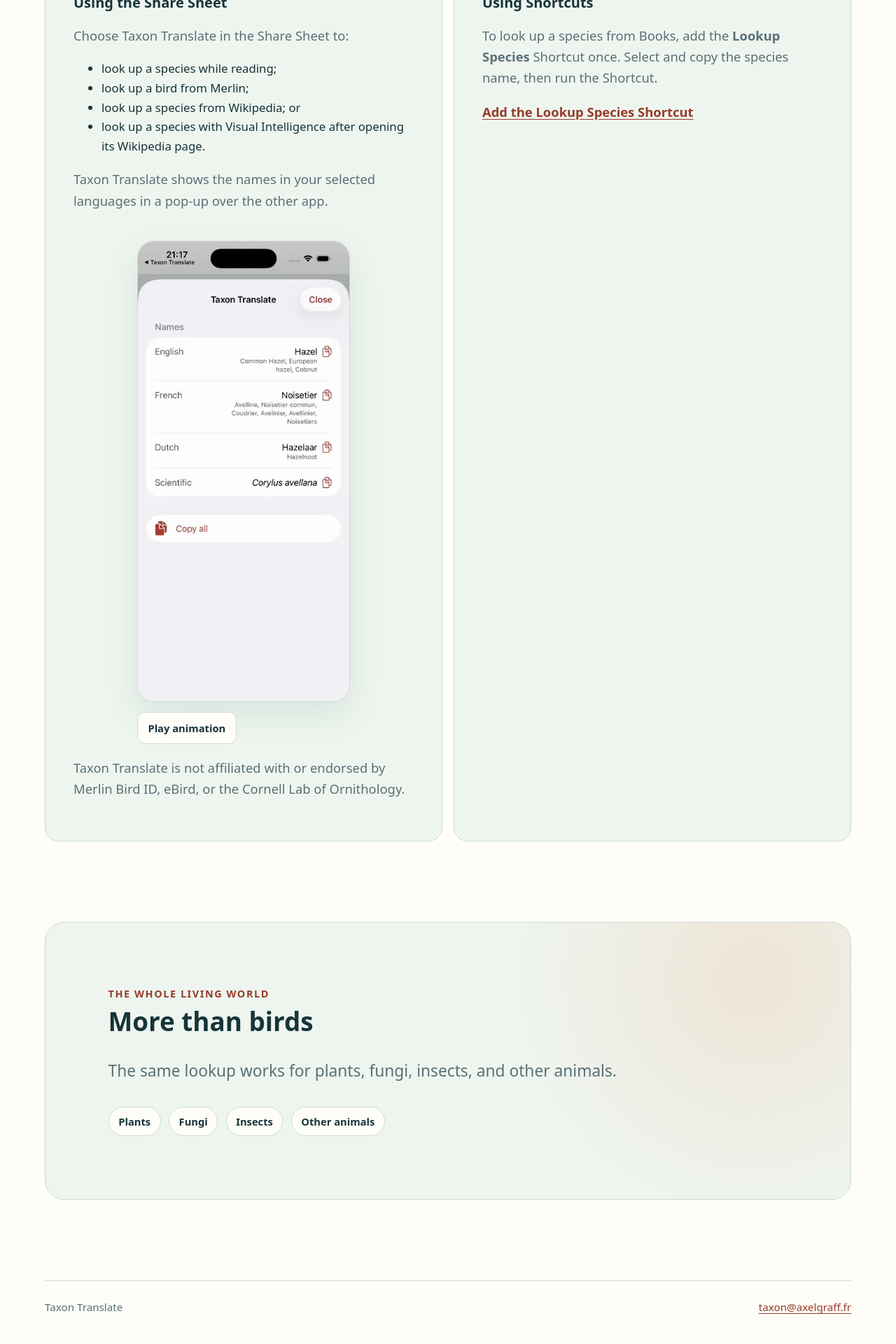
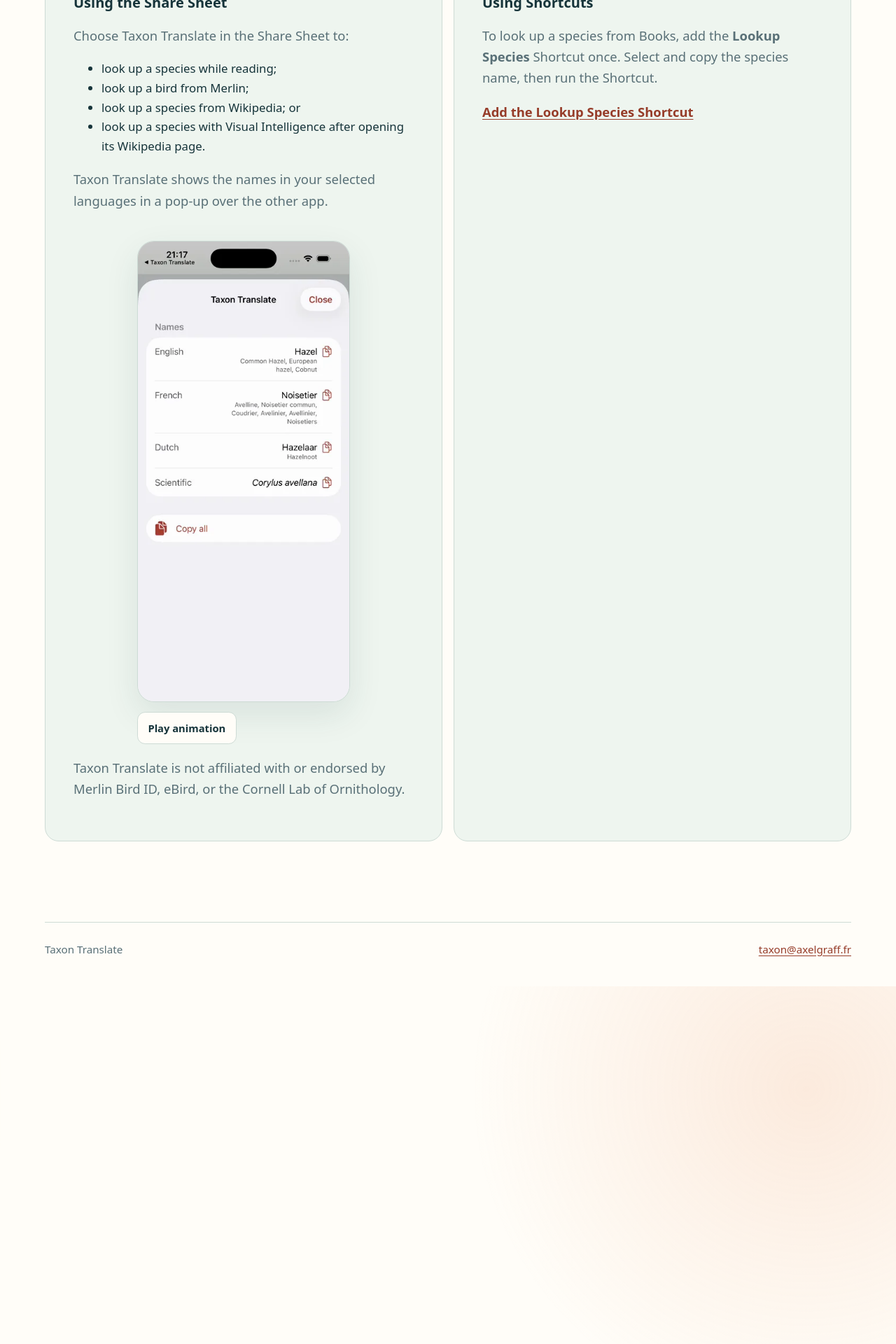
Before and after one commit to axel58170/taxon-site, a Jekyll site: the page built from website/index.md, in a window 1280 px wide. Shown: the part 2254-4174 px from the top of the page at 70% size. Built offline with Jekyll 4.4.1, drawn with Linux system fonts in a browser that asks for light colours.

Commit message:
Remove redundant living-world section
The homepage hero already establishes the app's biological scope, so remove the repeated prose, pills, and unused styles.

```diff
--- a/website/assets/site.css
+++ b/website/assets/site.css
@@ -173,14 +173,12 @@
 .workflow-section,
 .story-grid,
 .interface-section,
-.ways-section,
-.beyond-birds {
+.ways-section {
   margin-block: clamp(4rem, 9vw, 8rem);
 }
 
 .section-copy h2,
-.workflow-copy h2,
-.beyond-birds h2 {
+.workflow-copy h2 {
   margin-top: 0;
 }
 
@@ -263,38 +261,6 @@
 .short-story p {
   color: var(--muted);
   font-size: clamp(1.02rem, 2vw, 1.15rem);
-}
-
-.beyond-birds {
-  max-width: none;
-  padding: clamp(2.5rem, 7vw, 6rem);
-  border: 1px solid var(--line);
-  border-radius: 1.75rem;
-  background:
-    radial-gradient(circle at 88% 20%, rgb(236 151 100 / 18%), transparent 22rem),
-    var(--soft);
-}
-
-.beyond-birds > p:not(.eyebrow, .organism-examples) {
-  max-width: 48rem;
-  color: var(--muted);
-  font-size: clamp(1.15rem, 2.5vw, 1.42rem);
-}
-
-.organism-examples {
-  display: flex;
-  flex-wrap: wrap;
-  gap: 0.7rem;
-  margin: 2rem 0 0;
-}
-
-.organism-examples span {
-  padding: 0.5rem 0.85rem;
-  border: 1px solid var(--line);
-  border-radius: 999px;
-  background: var(--surface);
-  font-size: 0.92rem;
-  font-weight: 750;
 }
 
 .meta,
--- a/website/index.md
+++ b/website/index.md
@@ -85,15 +85,3 @@
 </article>
   </div>
 </section>
-
-<section class="beyond-birds" aria-labelledby="beyond-title" markdown="1">
-
-<p class="eyebrow">The whole living world</p>
-
-## More than birds {#beyond-title}
-
-The same lookup works for plants, fungi, insects, and other animals.
-
-<p class="organism-examples" aria-label="Examples of organisms Taxon Translate can look up"><span>Plants</span><span>Fungi</span><span>Insects</span><span>Other animals</span></p>
-
-</section>
```
